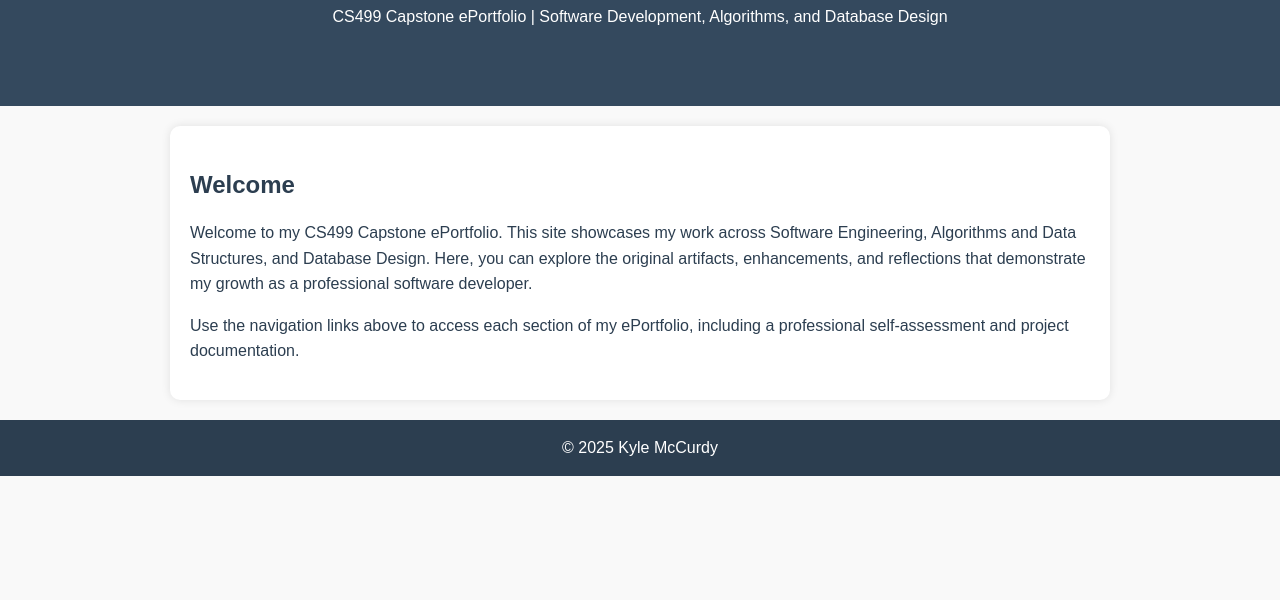
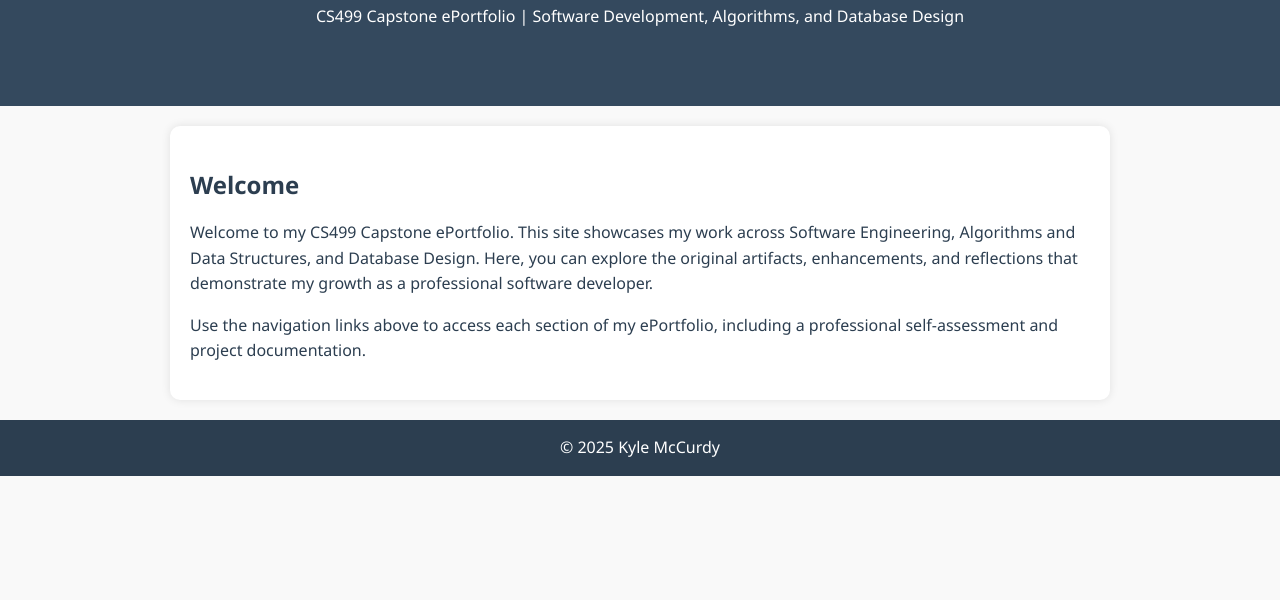
Before and after one commit to KyleMcCurdy/cs499-eportfolio, a plain HTML site: page index.html in a window 1280 px wide. Shown: the part 200-800 px from the top of the page. Drawn offline with Linux system fonts and the light colour scheme.

Commit message:
Refactor comments in style.css for clarity
Updated comments for better clarity and organization.

```diff
--- a/style.css
+++ b/style.css
@@ -1,6 +1,6 @@
-/* General body styling */
+/* --- General Body Styling --- */
 body {
-    font-family: Arial, sans-serif;
+    font-family: "Segoe UI", Tahoma, Geneva, Verdana, sans-serif;
     line-height: 1.6;
     margin: 0;
     padding: 0;
@@ -8,7 +8,7 @@ body {
     color: #2c3e50;
 }
 
-/* Navigation styling */
+/* --- Navigation Bar --- */
 nav {
     background: #2c3e50;
     padding: 15px;
@@ -26,7 +26,7 @@ nav a:hover {
     text-decoration: underline;
 }
 
-/* Header styling (used only on index.html or landing page) */
+/* --- Header Section (optional for index.html) --- */
 header {
     padding: 60px 20px;
     text-align: center;
@@ -38,7 +38,7 @@ header h1 {
     margin-bottom: 10px;
 }
 
-/* Main content container */
+/* --- Main Content --- */
 main {
     max-width: 900px;
     margin: 20px auto;
@@ -48,7 +48,7 @@ main {
     box-shadow: 0 0 10px rgba(0,0,0,0.1);
 }
 
-/* Footer styling */
+/* --- Footer --- */
 footer {
     text-align: center;
     padding: 15px;
@@ -57,7 +57,7 @@ footer {
     margin-top: 20px;
 }
 
-/* Artifact link styling */
+/* --- Artifact Links --- */
 a.artifact-link {
     color: #2980b9;
     text-decoration: none;
@@ -67,7 +67,7 @@ a.artifact-link:hover {
     text-decoration: underline;
 }
 
-/* Headings */
+/* --- Headings --- */
 h2 {
     color: #2c3e50;
     margin-bottom: 15px;
@@ -79,12 +79,12 @@ h3 {
     margin-bottom: 10px;
 }
 
-/* Lists */
+/* --- Lists --- */
 ul {
     padding-left: 20px;
 }
 
-/* Responsive design */
+/* --- Responsive --- */
 @media (max-width: 600px) {
     nav a {
         display: block;
```
